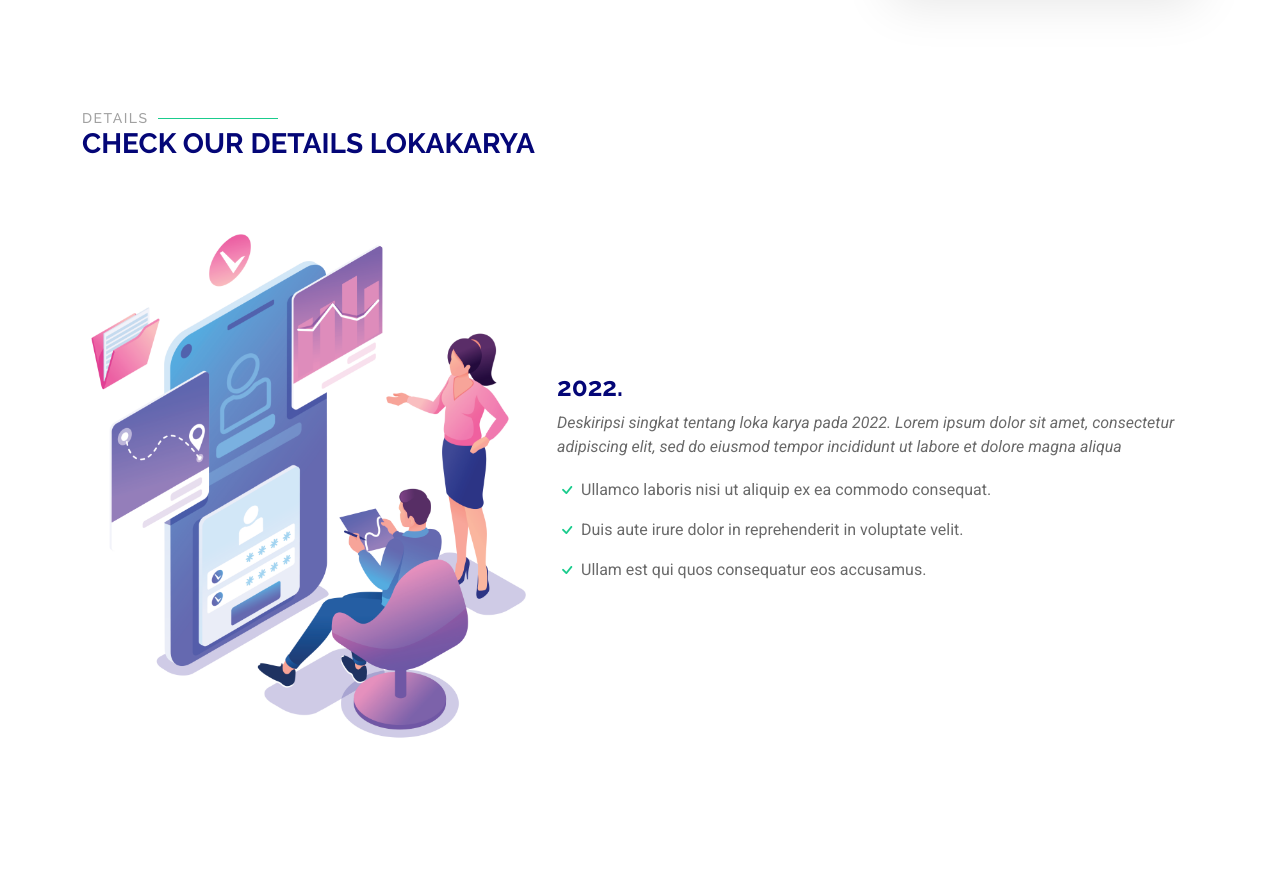
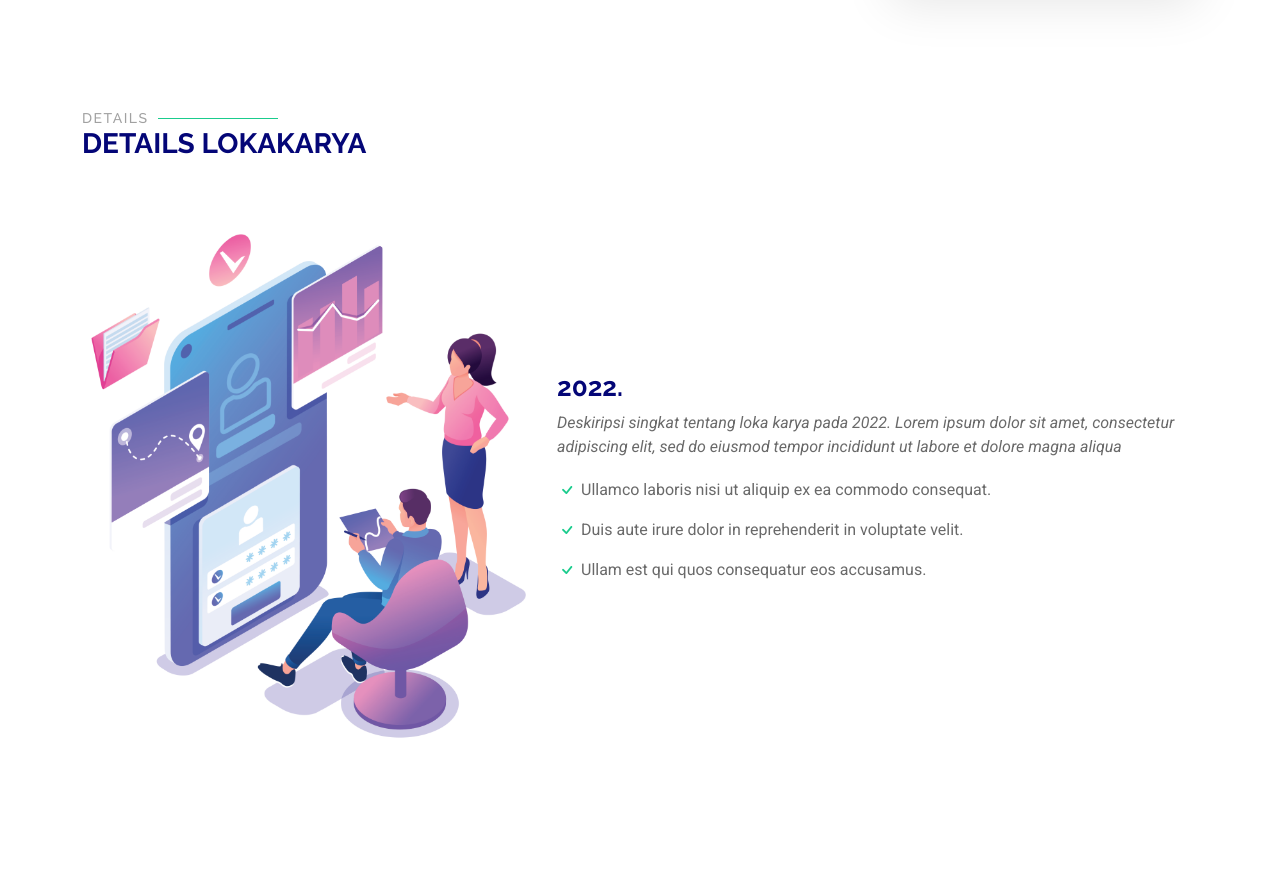
Before and after one commit to lumilime/Langkan-Maega, a plain HTML site: page index.html in a window 1280 px wide. Shown: the part 1760-2629 px from the top of the page. Drawn offline with Linux system fonts and the light colour scheme; files whose address does not match are found by name.

Commit message:
Update index.html

```diff
--- a/index.html
+++ b/index.html
@@ -340,7 +340,7 @@
       <!-- Section Title -->
       <div class="container section-title" data-aos="fade-up">
         <h2>Details</h2>
-        <div><span>Check Our</span> <span class="description-title">Details LokaKarya</span></div>
+        <div> <span class="description-title">Details LokaKarya</span></div>
       </div><!-- End Section Title -->
 
       <div class="container">
```
